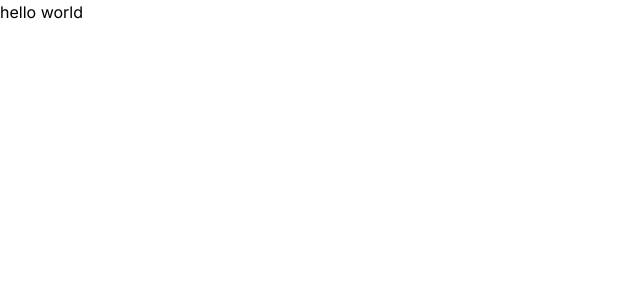
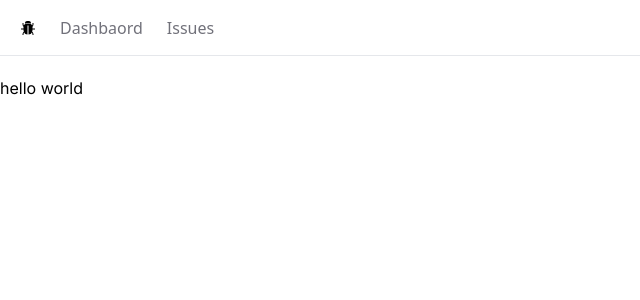
Before and after one commit to adnan4k/smart-issue-tracker, a Next.js app: page / in a window 1280 px wide. Shown: the top 300 px of the page, without its empty margins (0-640 px from the left). Built offline with nearby package versions, Linux system fonts and the light colour scheme.

Commit message:
build the navbar

```diff
--- /dev/null
+++ b/app/NavBar.tsx
@@ -0,0 +1,27 @@
+import Link from 'next/link'
+import React from 'react'
+import { IoBugSharp } from "react-icons/io5";
+
+
+function NavBar() {
+    const Links = [
+        { label: 'Dashbaord', href: '/' },
+        { label: 'Issues', href: '/issues' }
+
+    ]
+    return (
+        <nav className='flex space-x-6 border-b h-14 px-5 mb-5 items-center'>
+            <Link href='/'><IoBugSharp />
+            </Link>
+            <ul className='flex space-x-6 '>
+                {Links.map(link => <Link
+                    key={link.href}
+                    href={link.href}
+                    className='text-zinc-500 hover:text-zinc-800 transition-text'>{link.label} </Link>)}
+
+            </ul>
+        </nav>
+    )
+}
+
+export default NavBar
--- a/app/layout.tsx
+++ b/app/layout.tsx
@@ -1,12 +1,13 @@
 import './globals.css'
 import type { Metadata } from 'next'
 import { Inter } from 'next/font/google'
+import NavBar from './NavBar'
 
 const inter = Inter({ subsets: ['latin'] })
 
 export const metadata: Metadata = {
-  title: 'Create Next App',
-  description: 'Generated by create next app',
+  title: 'Smart Issue Tracker',
+  description: 'Web That used For Tracking Github Issues',
 }
 
 export default function RootLayout({
@@ -17,6 +18,7 @@ export default function RootLayout({
   return (
     <html lang="en">
       <body>
+        <NavBar />
         <main className={inter.className}>{children}</main>
 
       </body>
--- a/package.json
+++ b/package.json
@@ -19,6 +19,7 @@
     "postcss": "8.4.47",
     "react": "18.3.1",
     "react-dom": "18.3.1",
+    "react-icons": "^4.11.0",
     "tailwindcss": "3.4.14",
     "typescript": "5.6.3"
   }
```
Also changed, not shown: 1 other file (tests, documents, lock files or other folders).
